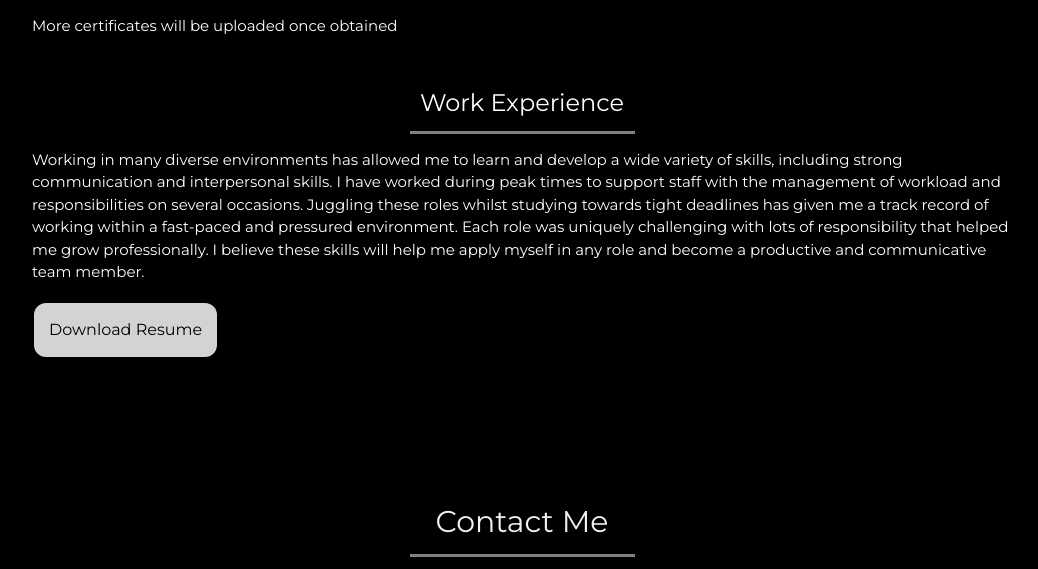
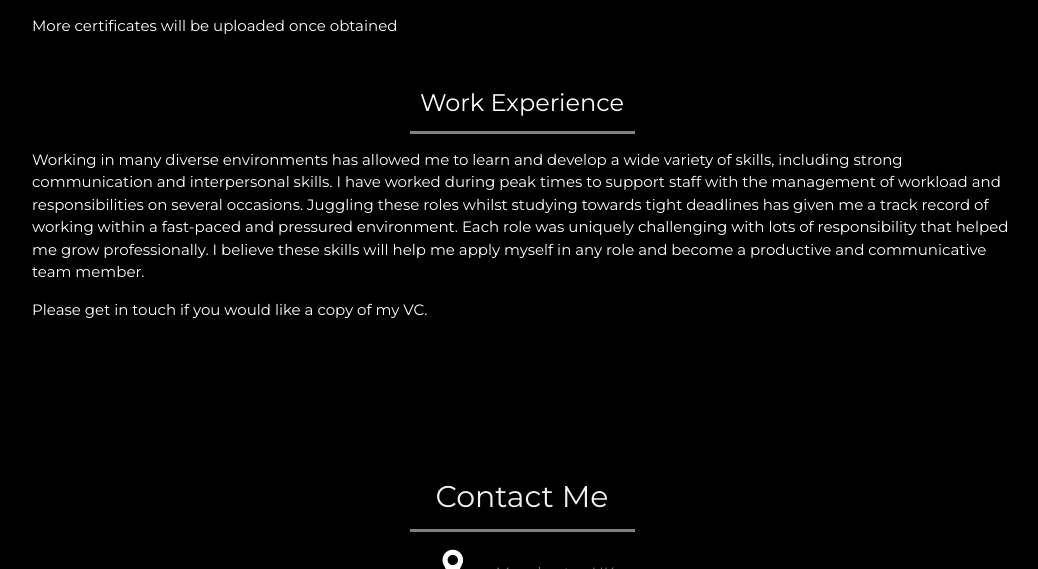
Before and after one commit to g3l/godfrey, a plain HTML site: page index.html in a window 1280 px wide. Shown: the part 4120-4689 px from the top of the page, without its empty margins (178-1216 px from the left). Drawn offline with nearby package versions, Linux system fonts and the light colour scheme.

Commit message:
Update index.html
Removed cv

```diff
--- a/index.html
+++ b/index.html
@@ -175,11 +175,10 @@
         Working in many diverse environments has allowed me to learn and develop a wide variety of skills, including strong communication and interpersonal skills. I have worked during peak times to support staff with the management of workload and responsibilities on several occasions. Juggling these roles whilst studying towards tight deadlines has given me a track record of working within a fast-paced and pressured environment. Each role was uniquely challenging with lots of responsibility that helped me grow professionally. I believe these skills will help me apply myself in any role and become a productive and communicative team member.
 
       </p>
+<p class="bio">
+  Please get in touch if you would like a copy of my VC.
+      </p>
 
-      <a href="Godfrey_Lemi_CV.pdf" download><button class="downloadbtn">
-        Download Resume
-      </button>
-    </a>
 
     <!-- End certificates Section -->
   </div>
```
